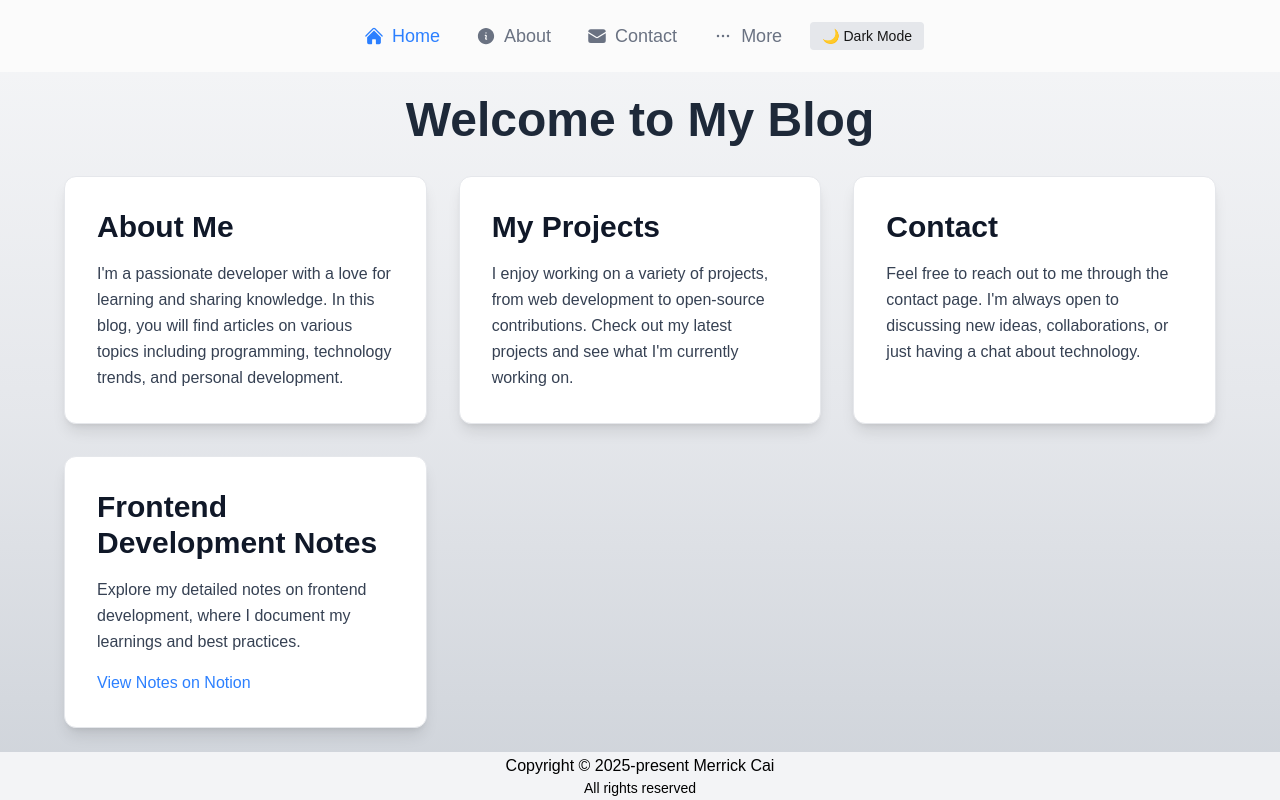
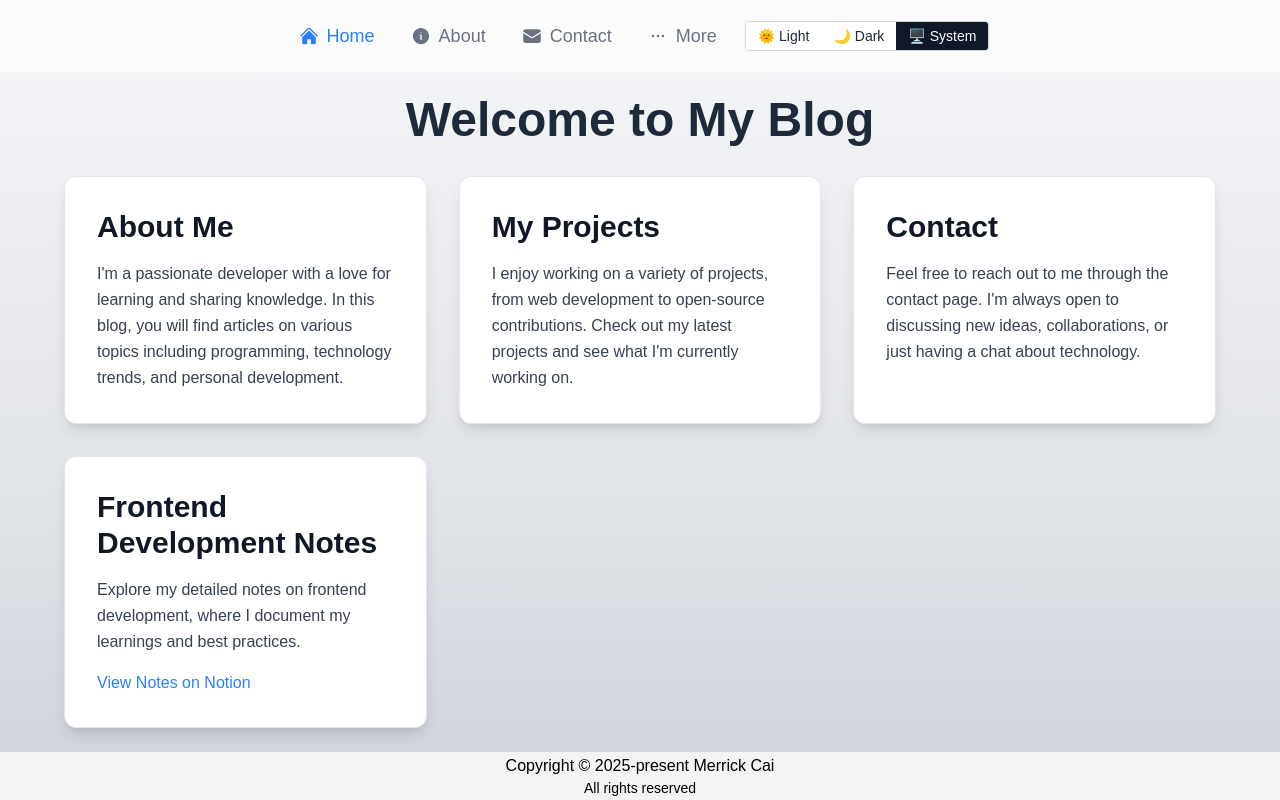
Before and after one commit to MerrickCai/sky-ladder, a Next.js app: page / in a window 1280 px wide. Built offline with nearby package versions, Linux system fonts and the light colour scheme.

Commit message:
Add theme switching functionality with ThemeSwitcher component; refactor Header to use new component and include ThemeScript for initial theme setup

```diff
--- a/src/app/layout.tsx
+++ b/src/app/layout.tsx
@@ -6,6 +6,7 @@ import { SpeedInsights } from "@vercel/speed-insights/next";
 import { Analytics } from "@vercel/analytics/next";
 import Header from "@/components/Header";
 import Footer from "@/components/Footer";
+import ThemeScript from "@/components/ThemeScript";
 
 const geistSans = Geist({
   variable: "--font-geist-sans",
@@ -19,7 +20,7 @@ const geistMono = Geist_Mono({
 
 export const metadata: Metadata = {
   title: "Sky Ladder",
-  description: "A Personal Blog",
+  description: "Merrick's blog and projects",
 };
 
 export default function RootLayout({
@@ -29,13 +30,20 @@ export default function RootLayout({
 }>) {
   return (
     <html lang="en">
+      <head>
+        {/* Inject a pre-processing script to ensure the .dark class is applied before the page loads.*/}
+        <ThemeScript />
+      </head>
+
       <body className={`${geistSans.variable} ${geistMono.variable} antialiased overflow-x-hidden`}>
         {/* Header, Main, and Footer */}
         <div className="flex flex-col min-h-screen w-full bg-white dark:bg-black">
           <Header />
+
           <main className="w-full flex-grow flex flex-col justify-center items-center overflow-hidden h-auto">
             {children}
           </main>
+
           <Footer />
         </div>
 
--- a/src/components/Header.tsx
+++ b/src/components/Header.tsx
@@ -1,6 +1,6 @@
 import { navLinks } from "@/config/navLinks";
 import NavItem from "@/ui/NavItem";
-import ThemeToggle from "@/ui/ThemeToggle";
+import ThemeSwitcher from "@/ui/ThemeSwitcher";
 
 export default async function Header() {
   return (
@@ -9,7 +9,7 @@ export default async function Header() {
         {navLinks.map((link) => (
           <NavItem key={link.href} link={link} />
         ))}
-        <ThemeToggle />
+        <ThemeSwitcher />
       </nav>
     </header>
   );
--- /dev/null
+++ b/src/components/ThemeScript.tsx
@@ -0,0 +1,21 @@
+export default function ThemeScript() {
+  return (
+    <script
+      dangerouslySetInnerHTML={{
+        __html: `
+(function () {
+  try {
+    const theme = localStorage.getItem("theme");
+    const prefersDark = window.matchMedia("(prefers-color-scheme: dark)").matches;
+    if (theme === "dark" || (!theme && prefersDark)) {
+      document.documentElement.classList.add("dark");
+    } else {
+      document.documentElement.classList.remove("dark");
+    }
+  } catch (_) {}
+})();
+        `,
+      }}
+    />
+  );
+}
--- /dev/null
+++ b/src/ui/ThemeSwitcher.tsx
@@ -0,0 +1,54 @@
+"use client";
+
+import { useEffect, useState } from "react";
+
+type ThemeMode = "light" | "dark" | "system";
+
+const modes: { value: ThemeMode; label: string }[] = [
+  { value: "light", label: "🌞 Light" },
+  { value: "dark", label: "🌙 Dark" },
+  { value: "system", label: "🖥️ System" },
+];
+
+export default function ThemeSwitcher() {
+  const [theme, setTheme] = useState<ThemeMode>("system");
+
+  useEffect(() => {
+    const saved = localStorage.getItem("theme") as ThemeMode | null;
+    setTheme(saved ?? "system");
+  }, []);
+
+  useEffect(() => {
+    const root = document.documentElement;
+    const apply = (mode: ThemeMode) => {
+      const prefersDark = window.matchMedia("(prefers-color-scheme: dark)").matches;
+      const shouldDark = mode === "dark" || (mode === "system" && prefersDark);
+      root.classList.toggle("dark", shouldDark);
+    };
+    apply(theme);
+  }, [theme]);
+
+  const handleSelect = (mode: ThemeMode) => {
+    setTheme(mode);
+    localStorage.setItem("theme", mode);
+  };
+
+  return (
+    <div className="inline-flex rounded overflow-hidden border border-gray-300 dark:border-gray-600">
+      {modes.map((m) => (
+        <button
+          key={m.value}
+          onClick={() => handleSelect(m.value)}
+          className={`px-3 py-1 text-sm transition-colors
+            ${
+              theme === m.value
+                ? "bg-gray-900 text-white dark:bg-white dark:text-black"
+                : "bg-white text-gray-800 dark:bg-gray-800 dark:text-gray-200 hover:bg-gray-100 dark:hover:bg-gray-700"
+            }`}
+        >
+          {m.label}
+        </button>
+      ))}
+    </div>
+  );
+}
--- a/src/ui/ThemeToggle.tsx
+++ /dev/null
@@ -1,33 +0,0 @@
-"use client";
-
-import { useEffect, useState } from "react";
-
-export default function ThemeToggle() {
-  const [isDark, setIsDark] = useState(false);
-
-  useEffect(() => {
-    const theme = localStorage.getItem("theme");
-    const prefersDark = window.matchMedia("(prefers-color-scheme: dark)").matches;
-    const enabled = theme === "dark" || (!theme && prefersDark);
-    setIsDark(enabled);
-  }, []);
-
-  const toggle = () => {
-    const root = document.documentElement;
-    const newDark = !isDark;
-    if (newDark) {
-      root.classList.add("dark");
-      localStorage.setItem("theme", "dark");
-    } else {
-      root.classList.remove("dark");
-      localStorage.setItem("theme", "light");
-    }
-    setIsDark(newDark);
-  };
-
-  return (
-    <button onClick={toggle} className="px-3 py-1 text-sm bg-gray-200 dark:bg-gray-700 rounded">
-      {isDark ? "🌞 Light Mode" : "🌙 Dark Mode"}
-    </button>
-  );
-}
```
